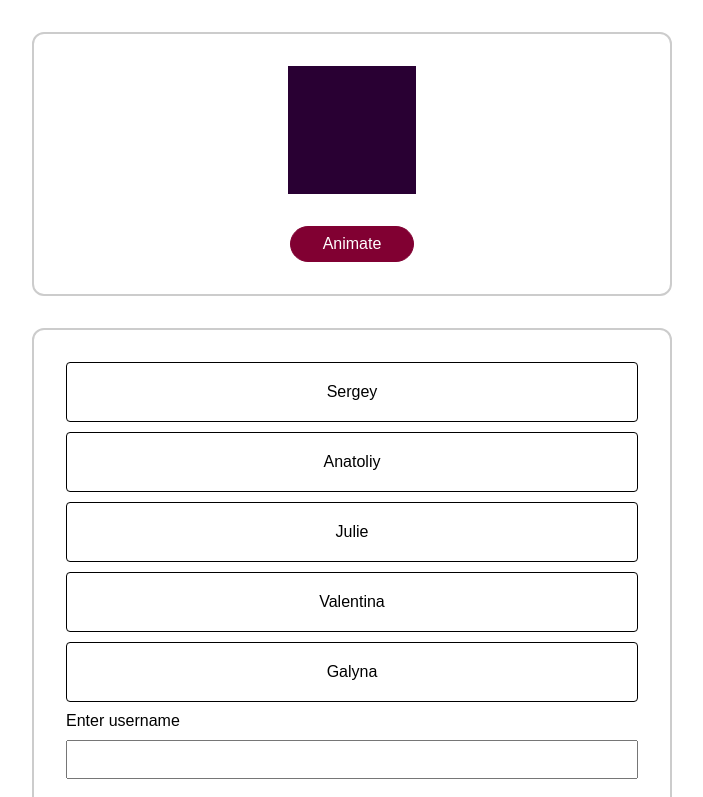
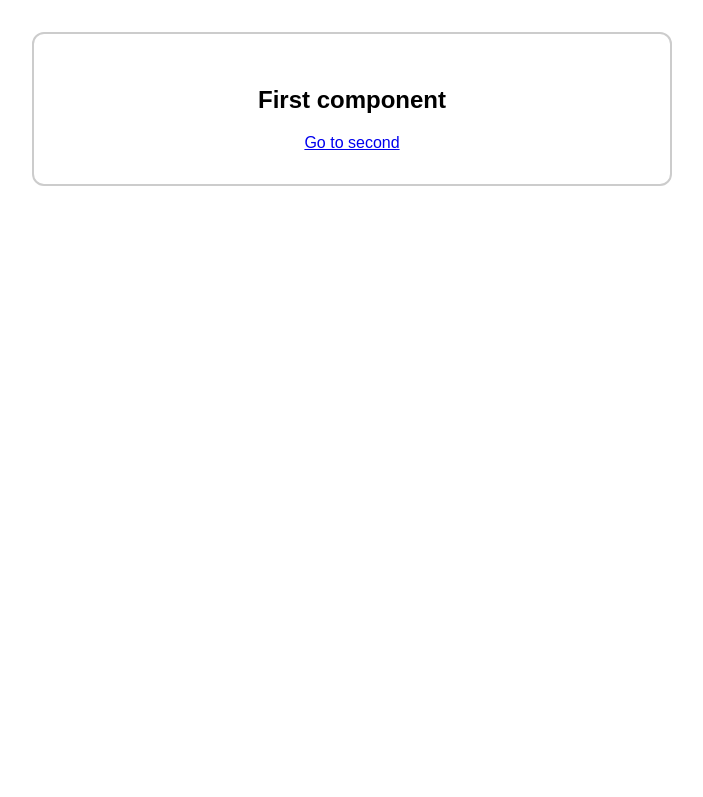
Before and after one commit to MOSKALCHUK31/Vue-transitions, a Vue app: page / in a window 1280 px wide. Shown: the top 797 px of the page, without its empty margins (288-991 px from the left). Built offline with nearby package versions, Linux system fonts and the light colour scheme.

Commit message:
Add transition between routes

```diff
--- a/package.json
+++ b/package.json
@@ -9,7 +9,8 @@
   },
   "dependencies": {
     "core-js": "^3.6.5",
-    "vue": "^3.0.0"
+    "vue": "^3.0.0",
+    "vue-router": "^4.1.5"
   },
   "devDependencies": {
     "@vue/cli-plugin-babel": "~4.5.0",
--- a/src/App.vue
+++ b/src/App.vue
@@ -1,5 +1,5 @@
 <template>
-  <div class="container">
+  <!-- <div class="container">
     <div class="block" :class="{animated: isAnimated}"></div>
     <button @click="animateBlock">Animate</button>
   </div>
@@ -34,16 +34,23 @@
   </div>
   <div class="container">
     <button @click="showDialog">Show Dialog</button>
+  </div> -->
+  <!--  -->
+  <!--  -->
+  <!--  -->
+
+  <div>
+    <router-view v-slot="slotProps">
+      <transition name="fade" mode="out-in">
+        <component :is="slotProps.Component"></component>
+      </transition>
+    </router-view>
   </div>
 </template>
 
 <script>
-import UsersList from './components/UsersList.vue';
 
 export default {
-  components: {
-    UsersList
-  },
   data() {
     return {
       dialogIsVisible: false,
--- a/src/components/UsersList.vue
+++ b/src/components/UsersList.vue
@@ -36,6 +36,9 @@ export default {
 </script>
 
 <style scoped>
+/* Класс добавляется в тот момент, когда элемент меняет свои стили */
+/* В данном случае - лист */
+/* Мы можем добавить транзишн и убрать прыжок листа */
     .user-list-move {
         transition: all 0.3s ease;
     }
@@ -56,20 +59,21 @@ export default {
 
     .user-list-leave-from {
         opacity: 1;
-        transform: translateX(0px) scale(1);
     }
 
     .user-list-leave-active {
         transition: all 0.5s ease-out;
         position: absolute;
+        width: 100%;
     }
 
     .user-list-leave-to {
         opacity: 0;
-        transform: scale(0.8);
+        transform: translateX(100px);
     }
 
     ul {
+        position: relative;
         list-style: none;
         margin-bottom: 1rem;
         margin: 0;
--- a/src/main.js
+++ b/src/main.js
@@ -1,10 +1,22 @@
 import { createApp } from 'vue';
+import { createRouter, createWebHistory} from 'vue-router';
 
 import App from './App.vue';
 import BaseModal from './components/BaseModal.vue';
+import FirstComponent from './pages/FirstComponent';
+import SecondComponent from './pages/SecondComponent';
+
+const router = createRouter({
+    history: createWebHistory(),
+    routes: [
+        {path: '/', component: FirstComponent},
+        {path: '/second', component: SecondComponent}
+    ]
+});
 
 const app = createApp(App);
 
 app.component('base-modal', BaseModal);
+app.use(router);
 
 app.mount('#app');
--- /dev/null
+++ b/src/pages/FirstComponent.vue
@@ -0,0 +1,12 @@
+<template>
+    <div class="container">
+        <h2>First component</h2>
+        <router-link to="/second">Go to second</router-link>
+    </div>
+</template>
+
+<script>
+export default {
+
+}
+</script>
--- /dev/null
+++ b/src/pages/SecondComponent.vue
@@ -0,0 +1,12 @@
+<template>
+    <div class="container">
+        <h2>Second component</h2>
+        <router-link to="/">Go to first</router-link>
+    </div>
+</template>
+
+<script>
+export default {
+
+}
+</script>
```
Also changed, not shown: 1 other file (tests, documents, lock files or other folders).
